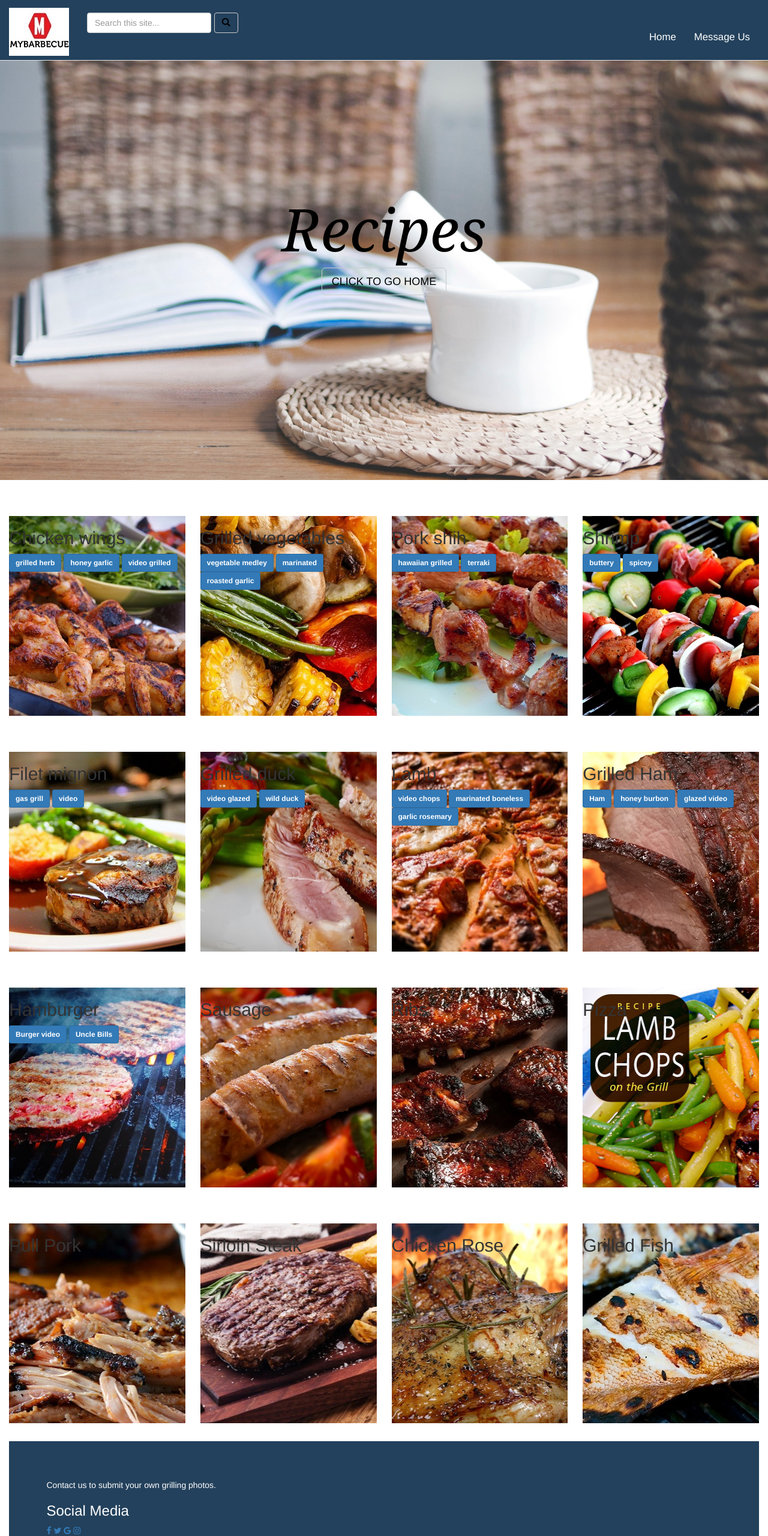
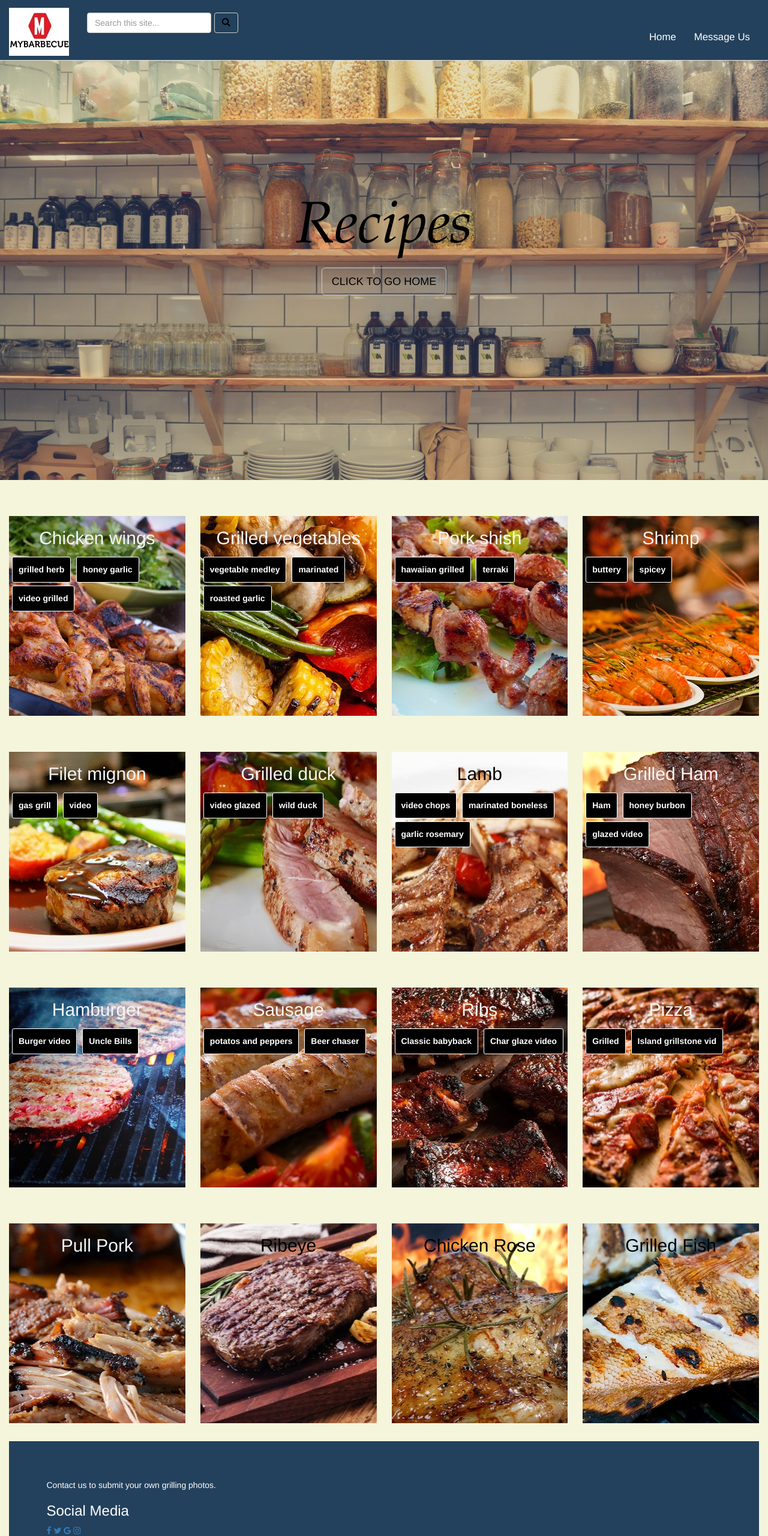
Before and after one commit to jc180324/Finals-MyBarbecue, a plain HTML site: page recipes.html in a window 1280 px wide. Shown: the top 2560 px of the page at 60% size. Drawn offline with nearby package versions, Linux system fonts and the light colour scheme.

Commit message:
Add files via upload

```diff
--- a/recipes.html
+++ b/recipes.html
@@ -59,6 +59,7 @@
 			<div class="row">
 			<div class="row3">
 				<div class="three left">
+
           <h2>Chicken wings</h2>
 
           <a href="https://www.epicurious.com/recipes/food/views/3-ingredient-garlic-herb-grilled-chicken-wings"
@@ -86,7 +87,7 @@
         </div><!--closing column 3-->
 
         <div class="three middle6">
-            <h2>Pork shih</h2>
+            <h2>Pork shish</h2>
             <a href="https://buythiscookthat.com/hawaiian-grilled-pork-kabobs/"
             target="_blank" button type="button" class="btn btn-primary btn-sm"><b>hawaiian grilled</b></a>
 
@@ -165,14 +166,29 @@
 
 				<div class="three middle1" alt="Sausage">
             <h2>Sausage</h2>
+            <a href="https://thelemonbowl.com/grilled-sausage-peppers-and-potatoes/"
+            target="_blank" button type="button" class="btn btn-primary btn-sm"><b>potatos and peppers</b></a>
+
+            <a href="https://www.johnsonville.com/recipe/beer-chaser-brat-hot-tub.html"
+            target="_blank" button type="button" class="btn btn-primary btn-sm"><b>Beer chaser</b></a>
 				</div><!--closing column 3-->
 
 				<div class="three middle2" alt="ribs-babyback">
             <h2>Ribs</h2>
+            <a href="https://www.weber.com/US/en/recipes/pork/classic-baby-back-ribs-charcoal-method/weber-9285.html"
+            target="_blank" button type="button" class="btn btn-primary btn-sm"><b>Classic babyback</b></a>
+
+            <a href="https://www.youtube.com/watch?v=wipOiAvj_-g"
+            target="_blank" button type="button" class="btn btn-primary btn-sm"><b>Char glaze video</b></a>
 				</div><!--closing column 3-->
 
 				<div class="three right" alt="pizza-barbecue-thin">
            <h2>Pizza</h2>
+           <a href="https://www.thekitchn.com/how-to-grill-pizza-cooking-lessons-from-thekitchn-120920"
+            target="_blank" button type="button" class="btn btn-primary btn-sm"><b>Grilled</b></a>
+
+            <a href="https://www.youtube.com/watch?v=8xikAOWiGAs"
+            target="_blank" button type="button" class="btn btn-primary btn-sm"><b>Island grillstone vid</b></a>
 				</div><!--closing column 3-->
 			</div>
 			</div><!--closing row 5-->
@@ -185,7 +201,7 @@
 				</div><!--closing column 6-->
 
 				<div class="three middle7">
-            <h2>Sirloin Steak</h2>
+            <h2>Ribeye</h2>
         </div><!--closing column 3-->
 
         <div class="three middle8">
@@ -206,7 +222,7 @@
         </div><!--closing column 3-->
         <p>Contact us to submit your own grilling photos.</p>
           <h3>Social Media</h3>
-          <a href="https:/www.facebook.com" class="fa fa-facebook"></a>
+          <a href="https://www.facebook.com/barbthisway/posts/" class="fa fa-facebook"></a>
           <a href="https://www.twitter.com" class="fa fa-twitter"></a>
           <a href="https://wwww.google.com" class="fa fa-google"></a>
           <a href="https://www.instagram.com" class="fa fa-instagram"></a>
--- a/style.css
+++ b/style.css
@@ -7,6 +7,15 @@ h3 {
 	font-style: italic;
 }
 
+h1 {
+	color: white;
+	margin-left: 10px;
+}
+
+body{
+	background: beige;
+
+}
 label {
 	color: white;
 }
@@ -55,8 +64,8 @@ label {
 
 
 
-.bg-img {
-	background: url(img/coal.jpg) no-repeat center center fixed;
+#bg-img {
+
 	display: table;
 	height: 100%;
 	position: relative;
@@ -64,16 +73,18 @@ label {
 	background-size: cover;
 	min-height: 900px;
 }
+
 .landing-text {
 	display: table-cell;
 	text-align: center;
 	vertical-align: middle;
+	width: 100%
 }
 .landing-text h1 {
 	font-size: 500%;
 	font-weight: 700%;
 	color: whitesmoke;
-	font-family: georgia;
+	font-family: Georgia, 'Times New Roman', Times, serif;
 	font-style: italic;
 }
 .padding{
@@ -118,7 +129,7 @@ footer {
 	}
 	.icon {
 		padding-top: 5%;
-		max-width: 100px ;
+
 	}
 }
 address {
--- a/style2.css
+++ b/style2.css
@@ -1,14 +1,25 @@
 html, body {
 	height: 100%;
 	width: 100%;
+	background: beige;
 }
 header {
     height: 80px;
     width: 0%;
 }
+h2 {
+	text-align: center;
+	width: 100%;
+}
+body{
+
+
+text-rendering: auto;
+}
+
 
 #home {
-	background: url(img/reciepe.jpg) no-repeat center center fixed;
+	background: url(img/recipe2.jpg) no-repeat center center fixed;
 	display: table;
 	height: 100%;
 	position: relative;
@@ -16,7 +27,7 @@ header {
 	background-size: cover;
 }
 #fixed {
-	background: url(img/reciepe.jpg) no-repeat center center fixed;
+	background: url(img/recipe2.jpg) no-repeat center center fixed;
 	display: table;
 	height: 60%;
 	position: relative;
@@ -33,7 +44,7 @@ header {
 	font-size: 700%;
 	font-weight: 700%;
 	color: black;
-    font-family: Georgia;
+    font-family: palatino;
     font-style: italic;
 }
 .padding{
@@ -42,8 +53,6 @@ header {
 .padding img {
 	width: 100%;
 }
-
-
 .container {
     padding-right: 15px;
     padding-left: 15px;
@@ -90,11 +99,21 @@ header {
 .btn-default{
     color: black;
     background-color: transparent;
+}
 
+.btn-primary{
+	background-color: black;
+	border-color: white;
+	margin-left: 5px;
+	font-size: 14px;
+	padding-bottom: 10px; padding-top:10px;
+	margin-top: 5px;
 }
+
 .seven:first-child,.eight:first-child, .nine:first-child, .ten:first-child,.eleven:first-child,.five:first-child, .four:first-child, .three:first-child, .two:first-child, .one:first-child, .six:first-child {
 	margin-left: 0;
 }
+
 .eleven {
 	width: 91.5%;
 	float: left;
@@ -155,7 +174,9 @@ header {
 	width: 100%;
 	clear: both;
 	padding: 0px;
-    margin: 0px;
+	margin: 0;
+
+	background: beige;
 
 }
 
@@ -181,70 +202,111 @@ header {
 
 .row3 .left {
     background: url(img/griiledchicken.jpg) no-repeat center center;
+   color: whitesmoke;
+   font-size: bold;
+
 
 }
+
 .row3 .middle5 {
 	background: url(img/grilled-vegetables.jpg) no-repeat center center;
+	color: whitesmoke;
+	font-size: bold;
 }
 .row3 .middle6 {
 	background: url(img/porkbarbecue.jpg) no-repeat center center;
+	color: whitesmoke;
+	font-size: bold;
 }
 .row3 .right {
-    background: url(img/shishkebabvege.jpeg) no-repeat center center;
+	background: url(img/shrimp.jpg) no-repeat center center;
+	color:whitesmoke;
+	font-size: bold;
 }
 /*row 4*/
 
 .row4 .middle3 {
 	background: url(img/steak.jpeg) no-repeat center center;
+	color: whitesmoke;
+	font-size: bold;
 }
 .row4 .middle4 {
-    background: url(img/pizza.jpeg) no-repeat center center;
+	background: url(img/lamb.jpeg) no-repeat center center;
+	color:black;
+	font-size: bold;
+
 }
 .row4 .left {
 	background: url(img/beefsteak.jpeg) no-repeat center center;
+	color: whitesmoke;
+	font-size: bold;
 }
 .row4 .right {
 	background: url(img/grilledham.jpeg) no-repeat center center;
+	color: whitesmoke;
+	font-size: bold;
 }
 
 /*row 5*/
 
 .row5 .left {
 	background: url(img/hamburgerpatties.jpeg);
+	color: whitesmoke;
+	font-size: bold;
 }
 .row5 .middle1 {
 	background: url(img/sausage.jpg) no-repeat center center;
+	color: whitesmoke;
+	font-size: bold;
 }
 .row5 .middle2 {
 	background: url(img/ribsback.jpeg) no-repeat center center;
+	color: whitesmoke;
+	font-size: bold;
 }
 .row5 .right {
-    background: url(img/lambchops.jpg);
+	background: url(img/pizza.jpeg) no-repeat center center;
+	color: whitesmoke;
+	font-size: bold;
 }
 
-/*row 5*/
+/*row 6*/
 
 .row6 .left{
 	background: url(img/pulledpork.jpg) no-repeat center center;
+	color: whitesmoke;
+	font-size: bold;
+
 }
 .row6 .middle7{
 	background: url(img/ribeye.jpg) no-repeat center center;
+	color: black;
+	font-size: bold;
 }
 .row6 .middle8{
 	background: url(img/chickenrose.jpeg) no-repeat center center;
+	color: black;
+	font-size: bold;
 }
 .row6 .right{
 	background: url(img/grilledfish.jpg)no-repeat center center;
+	color: black;
+	font-size: bold;
 }
 
 /*row 7*/
 .row7 {
     background: #e5e3db;
 }
+
 .row3, .row4, .row5, .row6, .row7 {
     margin-top: 30px;
 	padding-top: 30px;
+	background: beige;
+	width: 100%;
 }
+
+
 footer {
 
     margin-top: 30px;
@@ -256,7 +318,8 @@ footer {
     }
     @media (max-width:768px) {
         .landing-text h1 {
-            font-size: 300%;
+			font-size: 500%;
+			font-weight: 700%;
         }
         .fa {
             font-size: 20px;
@@ -266,4 +329,16 @@ footer {
             padding-top: 5%;
             max-width: 100px ;
 		}
+		.row {
+			max-width: 100%;
 		}
+
+	}
+
+	.container-fluid {
+
+		padding-right: 15px;
+		padding-left: 15px;
+		margin-right: auto;
+		margin-left: auto;
+	}
```
Also changed, not shown: message.html (+26 -40 lines). Lines whose indentation alone changed are shown as unchanged.
